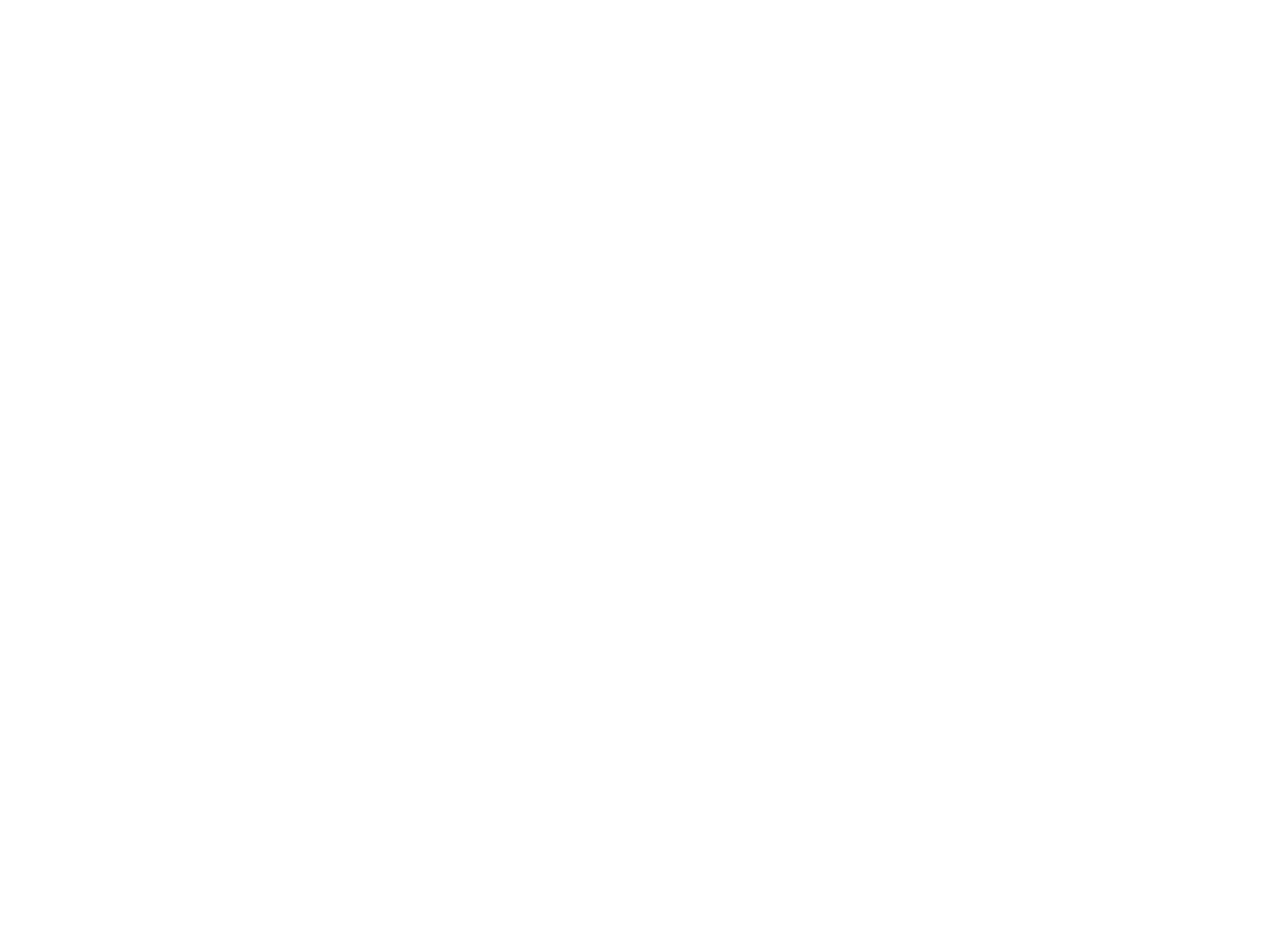
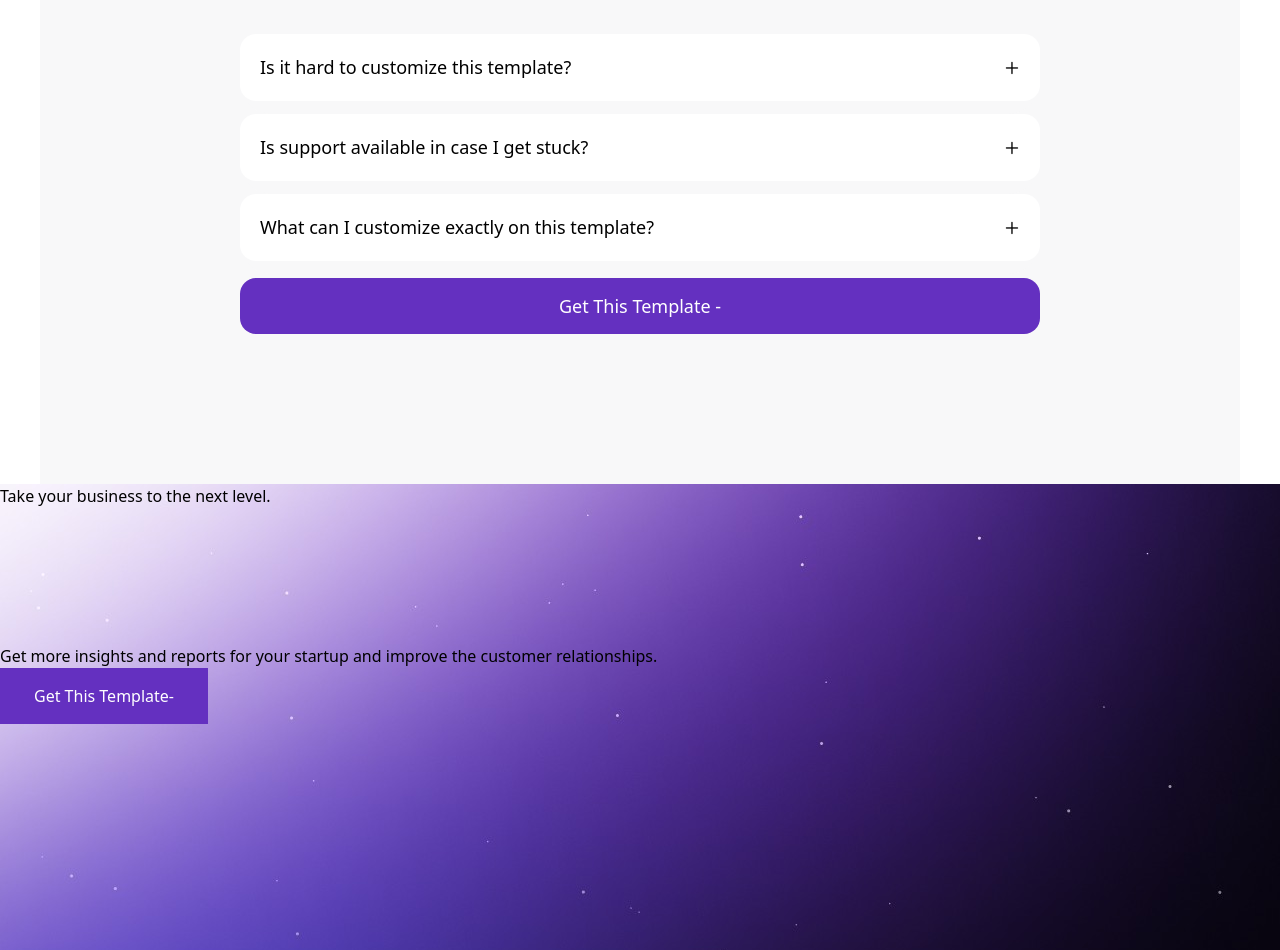
Before and after one commit to deepak-077/digital_Marketing, a Next.js app: page / in a window 1280 px wide. Shown: the part 8580-9530 px from the top of the page. Before the commit the page ends 8004 px from the top, so only its background shows below. Built offline with nearby package versions, Linux system fonts and the light colour scheme.

Commit message:
10th page

```diff
--- /dev/null
+++ b/app/components/Footer.tsx
@@ -0,0 +1,23 @@
+function Footer(){
+    return(
+        <div>
+            {/* top component */}
+            <div className="bg-[url(/cover.jpg)] w-[1470px] h-128 ">
+                <h2 className="w-200 h-40 ">Take your business to the next level.</h2>
+                <p>Get more insights and reports for your startup and improve the customer relationships.</p>
+                <button className="w-52 h-14 bg-[#6430C0] text-white">Get This Template-</button>
+
+
+
+            </div>
+
+            <div className="w-270 h-59">
+
+            </div>
+        </div>
+    )
+
+}
+
+
+export default Footer
--- /dev/null
+++ b/app/components/Tenth.tsx
@@ -0,0 +1,53 @@
+const faqs=[
+    {
+        question:"Is it hard to customize this template?",
+        desc:"Ideal for those seeking precision and confidence with advanced AI.",
+
+    },
+    {
+        question:"Is support available in case I get stuck?",
+        desc:"Ideal for those seeking precision and confidence with advanced AI.",
+
+    },
+    {
+        question:"What can I customize exactly on this template?",
+        desc:"Ideal for those seeking precision and confidence with advanced AI.",
+
+    },
+]
+
+function Tenth(){
+    return(
+        <div className="flex justify-center h-265">
+
+            <div className="flex flex-col justify-between items-center w-full max-w-300 h-265 py-[150px] px-5 bg-[#F8F8F9]">
+
+                {/* First component */}
+                <div className="w-full max-w-153 h-35 flex flex-col justify-between">
+                    <p className="text-[#6430C0] font-semibold text-center">FAQ</p>
+                    <h2 className="text-[42px] font-semibold text-center leading-tight">Frequently Asked Questions</h2>
+                </div>
+
+                {/* Second component */}
+
+                <div className="w-200 h-75 flex flex-col justify-between">
+
+                    <div className="w-200 h-60 flex flex-col justify-between">
+
+                        {faqs.map((item,index)=>(
+                            <div className="w-full max-w-200 h-164 flex flex-col justify-between bg-[#F8F8F9] rounded-4xl ">
+
+                                <div className="flex justify-between items-center bg-[#FFFFFF] rounded-2xl p-5">
+                                    <h5 className="w-full text-[18px] font-medium">{item.question}</h5>
+                                    <img src="plus.png" alt="" className="size-4"/>
+                                </div>
+                            </div>
+                        ))}
+                    </div>
+                    <button className="w-full h-14 bg-[#6430C0] text-white text-[18px] font-medium rounded-2xl"> Get This Template -</button>
+                </div>
+            </div>
+        </div>
+    )
+}
+export default Tenth;
--- a/app/page.tsx
+++ b/app/page.tsx
@@ -8,6 +8,8 @@
 import Seventh from "./components/Seventh";
 import Eighth from "./components/Eighth";
 import Ninth from "./components/Ninth";
+import Tenth from "./components/Tenth";
+import Footer from "./components/Footer";
 
 export default function Home() {
   return (
@@ -21,6 +23,8 @@
       <Seventh/>
       <Eighth/>
       <Ninth/>
+      <Tenth/>
+      <Footer/>
     </div>
   );
 }
```
Also changed, not shown: public/plus.png (added).
